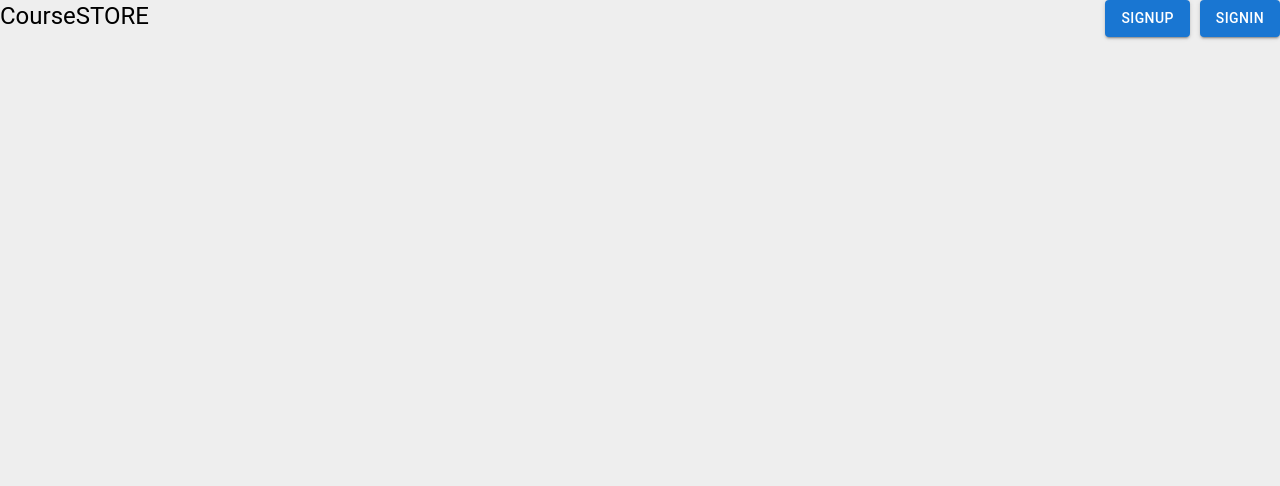
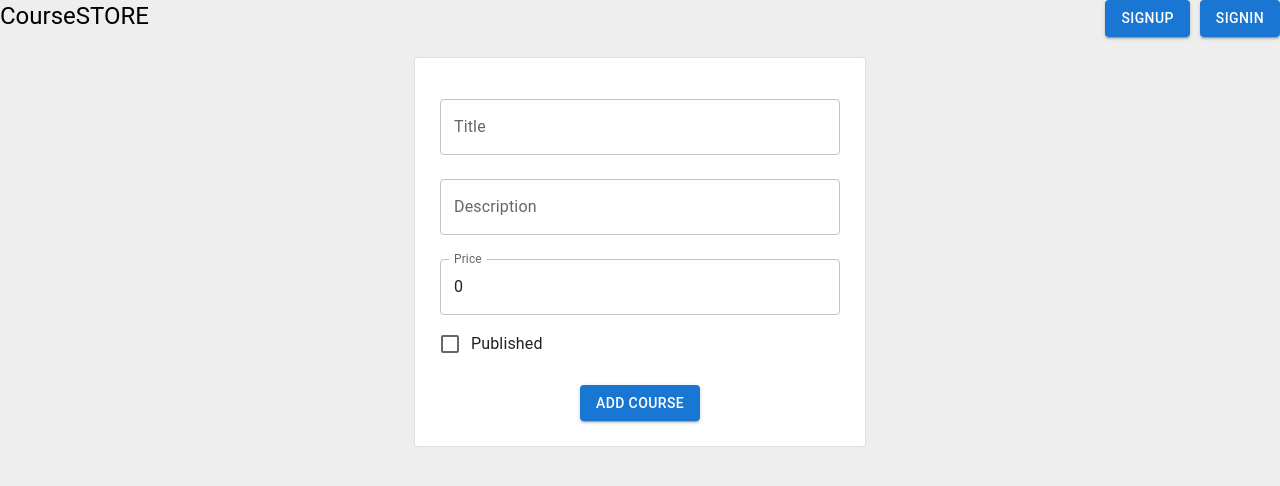
Before and after one commit to mahi642/MERN-App-course-seller, a React (Vite) app in the folder frontend/: page /addcourse in a window 1280 px wide. Shown: the top 486 px of the page. Built offline with nearby package versions, Linux system fonts and the light colour scheme.

Commit message:
course-part-added

```diff
--- a/frontend/src/App.jsx
+++ b/frontend/src/App.jsx
@@ -2,6 +2,7 @@ import "./App.css";
 import Signup from "./components/Signup.jsx";
 import Signin from "./components/Signin.jsx";
 import Navbar from "./components/Navbar.jsx";
+import AddCourse from "./components/AddCourse.jsx";
 import { BrowserRouter as Router, Routes, Route } from "react-router-dom";
 
 function App() {
@@ -16,6 +17,7 @@ function App() {
         <Routes>
           <Route path="/signup" element={<Signup />} />
           <Route path="/signin" element={<Signin />} />
+          <Route path="/addcourse" element={<AddCourse />} />
         </Routes>
       </Router>
     </div>
--- /dev/null
+++ b/frontend/src/components/AddCourse.jsx
@@ -0,0 +1,143 @@
+import {
+  TextField,
+  Card,
+  Button,
+  Checkbox,
+  FormControlLabel,
+  Snackbar,
+  Alert,
+} from "@mui/material";
+import React, { useState } from "react";
+
+const AddCourse = () => {
+  const [title, setTitle] = useState("");
+  const [description, setDescription] = useState("");
+  const [published, setPublished] = useState(false);
+  const [price, setPrice] = useState(0);
+  const [alert, setAlert] = useState({
+    open: false,
+    severity: "success",
+    message: "",
+  });
+
+  const handleAddCourse = () => {
+    const token = localStorage.getItem("token");
+    if (!token) {
+      setAlert({
+        open: true,
+        severity: "error",
+        message: "No token found. Please log in again.",
+      });
+      return;
+    }
+
+    console.log("Retrieved token:", token); // Log the token to verify
+
+    fetch("http://localhost:3000/admin/courses", {
+      method: "POST",
+      headers: {
+        "Content-Type": "application/json",
+        Authorization: `Bearer ${token}`,
+      },
+      body: JSON.stringify({
+        title: title,
+        description: description,
+        published: published,
+        price: price,
+        imageUrl: "",
+      }),
+    })
+      .then((res) => {
+        if (res.ok) {
+          res.json().then((data) => {
+            setAlert({
+              open: true,
+              severity: "success",
+              message: "Course added successfully!",
+            });
+          });
+        } else {
+          res.json().then((data) => {
+            setAlert({
+              open: true,
+              severity: "error",
+              message: data.message || "Failed to add course.",
+            });
+          });
+        }
+      })
+      .catch((err) => {
+        console.error("Fetch error:", err);
+        setAlert({
+          open: true,
+          severity: "error",
+          message: "Network error occurred.",
+        });
+      });
+  };
+
+  return (
+    <div style={{ display: "flex", justifyContent: "center", marginTop: 20 }}>
+      <Card variant={"outlined"} style={{ width: 400, padding: 25 }}>
+        <TextField
+          fullWidth
+          label="Title"
+          value={title}
+          onChange={(e) => setTitle(e.target.value)}
+          margin="normal"
+        />
+        <TextField
+          fullWidth
+          label="Description"
+          value={description}
+          onChange={(e) => setDescription(e.target.value)}
+          margin="normal"
+        />
+        <TextField
+          fullWidth
+          label="Price"
+          type="number"
+          value={price}
+          onChange={(e) => setPrice(Number(e.target.value))}
+          margin="normal"
+        />
+        <FormControlLabel
+          control={
+            <Checkbox
+              checked={published}
+              onChange={(e) => setPublished(e.target.checked)}
+              color="primary"
+            />
+          }
+          label="Published"
+        />
+        <div style={{ display: "flex", justifyContent: "center" }}>
+          <Button
+            variant="contained"
+            color="primary"
+            style={{ marginTop: 20 }}
+            onClick={handleAddCourse}
+          >
+            Add Course
+          </Button>
+        </div>
+      </Card>
+      <Snackbar
+        open={alert.open}
+        autoHideDuration={6000}
+        onClose={() => setAlert({ ...alert, open: false })}
+        anchorOrigin={{ vertical: "top", horizontal: "center" }}
+      >
+        <Alert
+          onClose={() => setAlert({ ...alert, open: false })}
+          severity={alert.severity}
+          variant="filled"
+        >
+          {alert.message}
+        </Alert>
+      </Snackbar>
+    </div>
+  );
+};
+
+export default AddCourse;
--- a/frontend/src/components/Signin.jsx
+++ b/frontend/src/components/Signin.jsx
@@ -1,6 +1,7 @@
 import { TextField, Typography, Button, Snackbar, Alert } from "@mui/material";
 import Card from "@mui/material/Card";
 import { useState } from "react";
+import { useNavigate } from "react-router-dom";
 
 function Signin() {
   const [email, setEmail] = useState("");
@@ -12,9 +13,12 @@ function Signin() {
     message: "",
   });
 
+  const navigate = useNavigate();
+
   function handleSignin() {
     function callback2(data) {
-      localStorage.setItem("token", "Bearer " + data.token);
+      localStorage.setItem("token",   data.token);
+
       console.log("Data received from server:", data);
       setAlert({
         open: true,
@@ -22,6 +26,7 @@ function Signin() {
         severity: "success",
         variant: "filled",
       });
+      navigate("/");
     }
 
     function callback1(res) {
```
Also changed, not shown: 1 other file (tests, documents, lock files or other folders).
